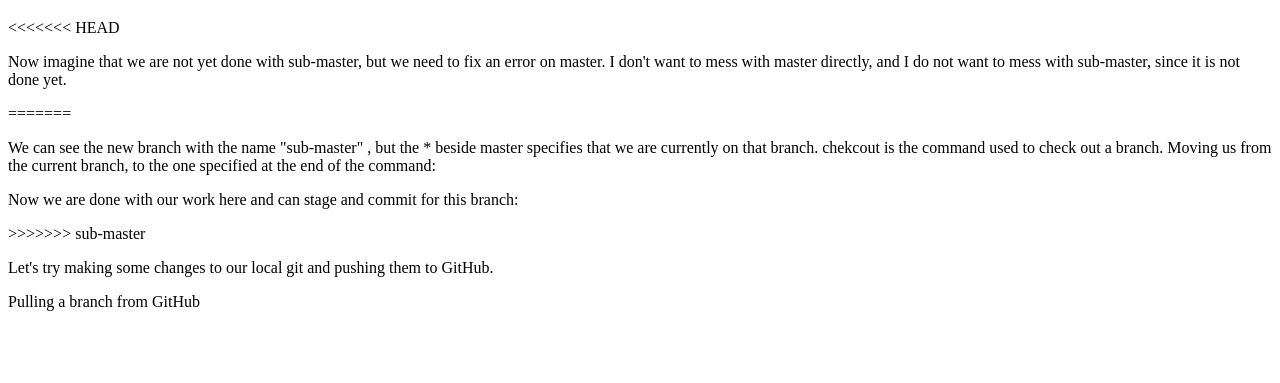
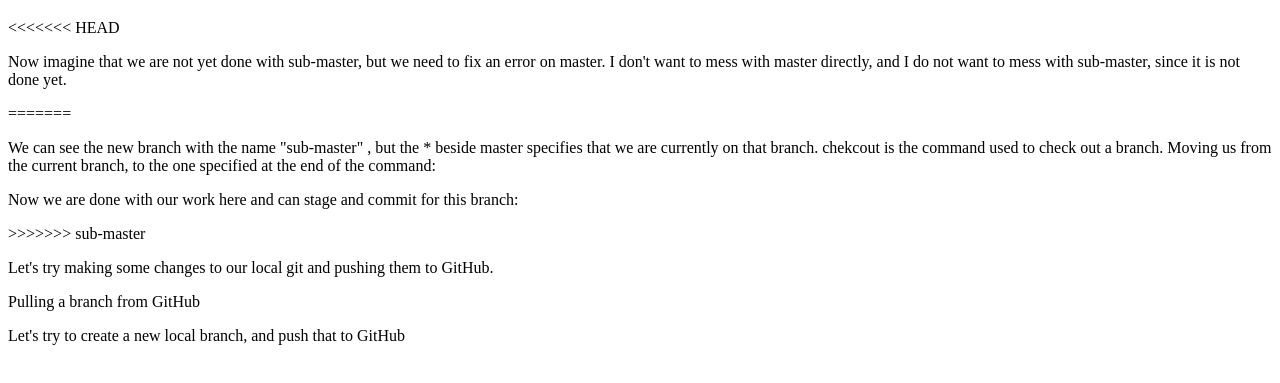
Before and after one commit to esj-creation/sunday-july, a plain HTML site: page index.html in a window 1280 px wide. Shown: the part 61-444 px from the top of the page. Drawn offline with Linux system fonts and the light colour scheme.

Commit message:
updated index file for github branch

```diff
--- a/index.html
+++ b/index.html
@@ -17,7 +17,8 @@
         <p>Now we are done with our work here and can stage and commit for this branch:</p>
         >>>>>>> sub-master
         <p>Let's try making some changes to our local git and pushing them to GitHub.</p>
-    <p>Pulling a branch from GitHub</p>
+        <p>Pulling a branch from GitHub</p>
+        <p>Let's try to create a new local branch, and push that to GitHub</p>
 
 </body>
 
```
